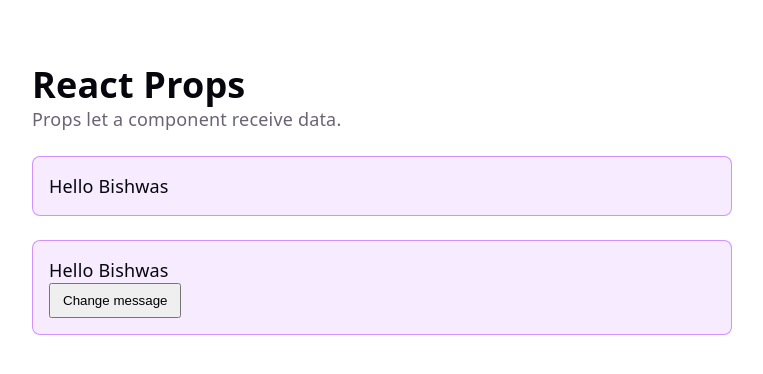
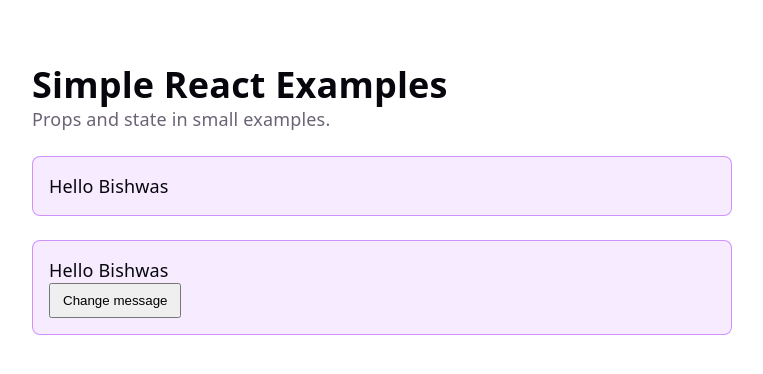
Before and after one commit to parthsmart/reacti, a React (Vite) app: page / in a window 1280 px wide. Shown: the top 374 px of the page, without its empty margins (258-1021 px from the left). Built offline with nearby package versions, Linux system fonts and the light colour scheme.

Commit message:
simplify state example

```diff
--- a/src/App.tsx
+++ b/src/App.tsx
@@ -5,8 +5,8 @@ import './App.css'
 function App() {
   return (
     <main className="app-shell">
-      <h1>React Props</h1>
-      <p>Props let a component receive data.</p>
+      <h1>Simple React Examples</h1>
+      <p>Props and state in small examples.</p>
       <PropsExample />
       <StateExample />
     </main>
```
